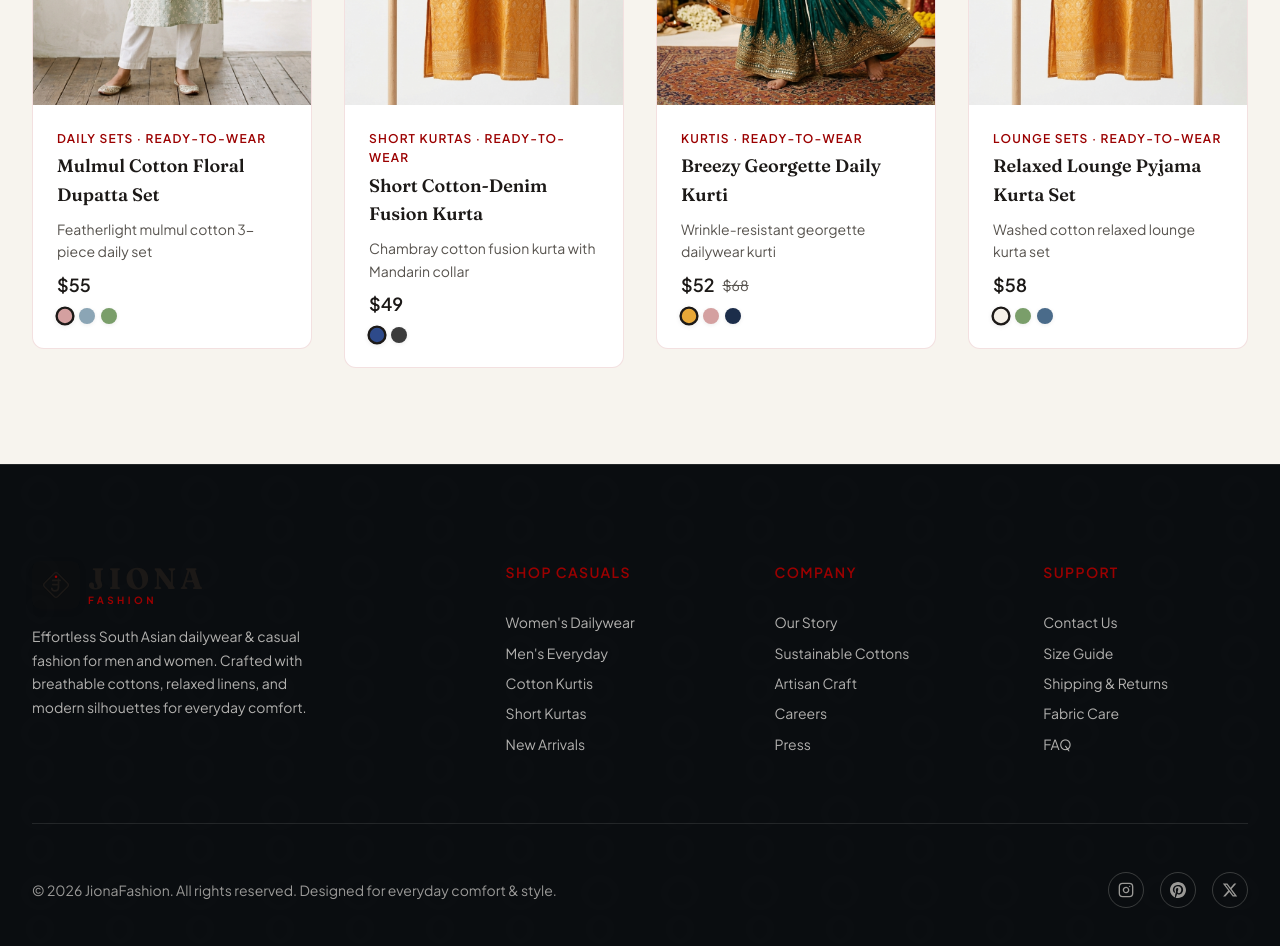
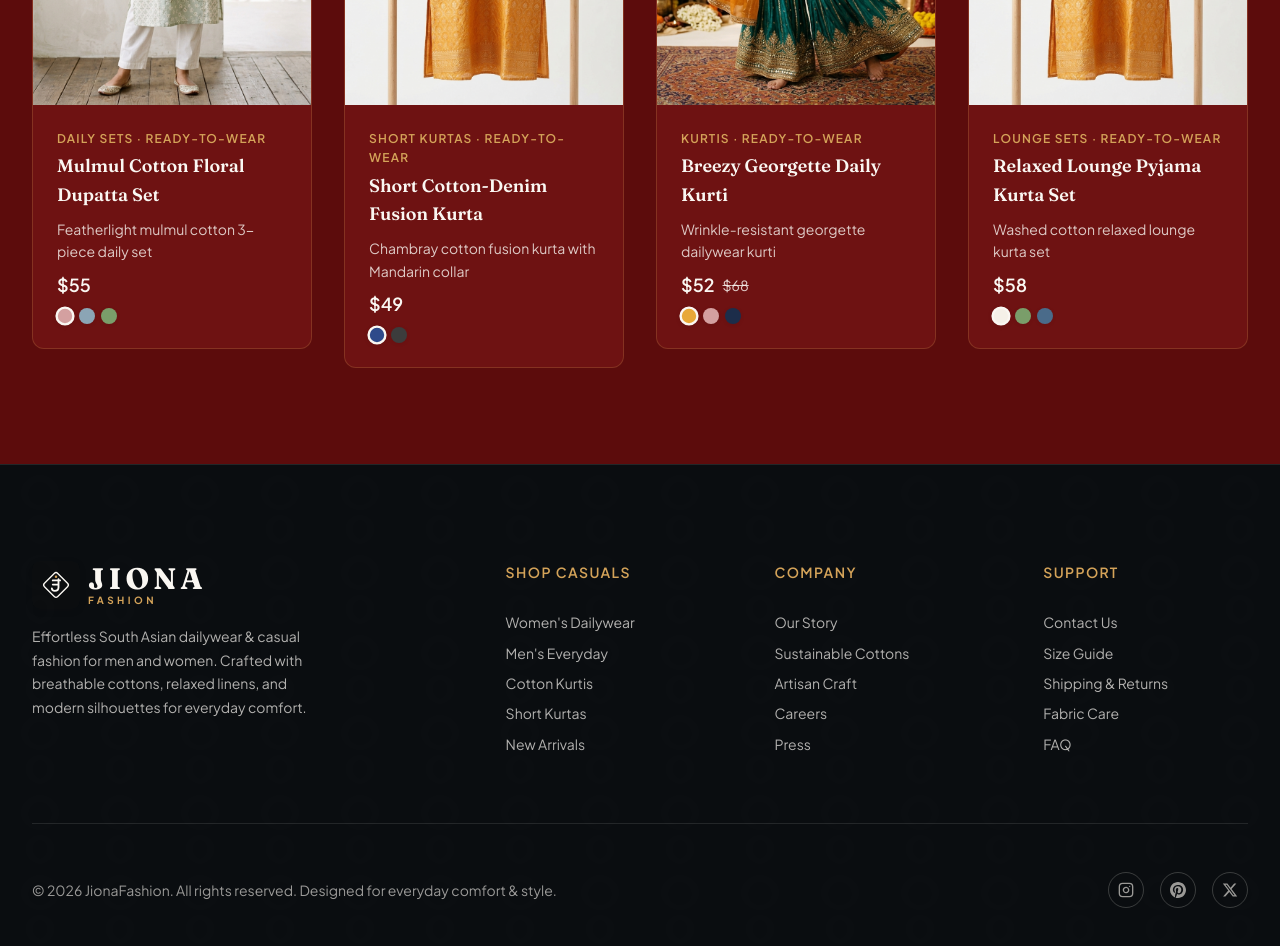
Before and after one commit to J1309/JFSS, a Next.js app: page /shop in a window 1280 px wide. Shown: the part 2040-2986 px from the top of the page. Built offline with nearby package versions, Linux system fonts and the light colour scheme.

Commit message:
Position JionaFashion logo emblem in upper-middle of Hero section and set Velvet Crimson as main website background color

```diff
--- a/src/app/globals.css
+++ b/src/app/globals.css
@@ -8,43 +8,45 @@
 
 /* ---------- CSS Custom Properties ---------- */
 :root {
-  /* Brand Colors — Crimson & Cashmere 2-Color Design System */
+  /* Brand Colors — Velvet Crimson Royal System */
   --crimson: #9B0000;
   --crimson-light: #C41A1A;
-  --crimson-dark: #6B0000;
-  --crimson-overlay: rgba(155, 0, 0, 0.10);
-
-  --grain-dot: rgba(255, 255, 255, 0.06);
-
-  --saffron: #9B0000;
-  --saffron-light: #C41A1A;
-  --saffron-dark: #6B0000;
-  --terracotta: #9B0000;
-  --terracotta-light: #C41A1A;
-  --champagne-gold: #9B0000;
-  --soft-gold: #9B0000;
-  --soft-gold-light: #C41A1A;
-  --mehendi-green: #5B7052;
-
-  /* Cashmere Ivory & White Neutrals */
-  --ivory: #F7F4EE;
+  --crimson-dark: #5C0C0C;
+  --crimson-deep: #4A0808;
+  --crimson-card: #6E1212;
+  --crimson-overlay: rgba(155, 0, 0, 0.20);
+
+  --grain-dot: rgba(255, 255, 255, 0.08);
+
+  --saffron: #D4A359;
+  --saffron-light: #F0C46A;
+  --saffron-dark: #B88538;
+  --terracotta: #D4A359;
+  --terracotta-light: #F0C46A;
+  --champagne-gold: #D4A359;
+  --soft-gold: #D4A359;
+  --soft-gold-light: #F0C46A;
+  --mehendi-green: #6E9B66;
+
+  /* Crisp Silk Cream & White Neutrals for Text Contrast */
+  --ivory: #FAF7F2;
   --cream: #FAF7F2;
   --warm-white: #FFFFFF;
-  --mist: #EFECE6;
-  --charcoal: #1C1917;
-  --charcoal-light: #292524;
-  --charcoal-muted: #57534E;
-
-  /* Functional System — Warm Cashmere Background & Deep Espresso Text */
-  --bg-primary: #F7F4EE;
-  --bg-secondary: #EFECE6;
-  --bg-card: #FFFFFF;
-  --bg-dark: #1C1917;
-  --text-primary: #1C1917;
-  --text-secondary: #57534E;
-  --text-inverse: #FAF7F2;
-  --border-color: rgba(155, 0, 0, 0.12);
-  --border-color-strong: rgba(155, 0, 0, 0.25);
+  --mist: rgba(255, 255, 255, 0.12);
+  --charcoal: #FAF7F2;
+  --charcoal-light: #EFECE6;
+  --charcoal-muted: rgba(250, 247, 242, 0.80);
+
+  /* Functional System — Velvet Crimson Background & Silk Cream Text */
+  --bg-primary: #5C0C0C;
+  --bg-secondary: #4A0808;
+  --bg-card: #6E1212;
+  --bg-dark: #3D0505;
+  --text-primary: #FAF7F2;
+  --text-secondary: rgba(250, 247, 242, 0.82);
+  --text-inverse: #4A0808;
+  --border-color: rgba(212, 163, 89, 0.22);
+  --border-color-strong: rgba(212, 163, 89, 0.40);
 
   /* Typography */
   --font-display: 'Fraunces', Georgia, serif;
@@ -338,41 +340,41 @@ input, textarea, select {
 }
 
 .btn-primary {
-  background: var(--crimson);
-  color: #FFFFFF;
+  background: var(--champagne-gold);
+  color: #4A0808;
   font-weight: 700;
 }
 
 .btn-primary:hover {
-  background: var(--crimson-light);
-  color: #FFFFFF;
+  background: #FAF7F2;
+  color: #4A0808;
   transform: translateY(-2px);
-  box-shadow: 0 8px 28px rgba(155, 0, 0, 0.35);
+  box-shadow: 0 8px 28px rgba(212, 163, 89, 0.45);
 }
 
 .btn-secondary {
-  background: rgba(155, 0, 0, 0.05);
+  background: rgba(255, 255, 255, 0.08);
   color: var(--text-primary);
-  border: 1.5px solid rgba(155, 0, 0, 0.22);
+  border: 1.5px solid rgba(212, 163, 89, 0.35);
 }
 
 .btn-secondary:hover {
-  background: var(--crimson);
-  color: #FFFFFF;
-  border-color: var(--crimson);
+  background: var(--champagne-gold);
+  color: #4A0808;
+  border-color: var(--champagne-gold);
   transform: translateY(-2px);
 }
 
 .btn-gold {
-  background: linear-gradient(135deg, var(--crimson), var(--crimson-light));
-  color: #FFFFFF;
+  background: linear-gradient(135deg, #D4A359, #F0C46A);
+  color: #4A0808;
   font-weight: 700;
 }
 
 .btn-gold:hover {
-  background: linear-gradient(135deg, var(--crimson-light), var(--crimson));
+  background: linear-gradient(135deg, #F0C46A, #D4A359);
   transform: translateY(-2px);
-  box-shadow: 0 0 30px rgba(155, 0, 0, 0.4);
+  box-shadow: 0 0 30px rgba(212, 163, 89, 0.5);
 }
 
 .btn-sm {
@@ -393,11 +395,11 @@ input, textarea, select {
   overflow: hidden;
   transition: all var(--transition-base);
   color: var(--text-primary);
-  box-shadow: 0 8px 24px rgba(44, 44, 44, 0.06);
+  box-shadow: 0 8px 28px rgba(0, 0, 0, 0.25);
 }
 
 .card:hover {
-  box-shadow: 0 16px 40px rgba(155, 0, 0, 0.12);
+  box-shadow: 0 16px 40px rgba(0, 0, 0, 0.4), 0 0 20px rgba(212, 163, 89, 0.2);
   border-color: var(--border-color-strong);
   transform: translateY(-4px);
 }
@@ -424,10 +426,10 @@ input, textarea, select {
 .gradient-hero {
   background: linear-gradient(
     135deg,
-    var(--bg-primary) 0%,
-    rgba(155, 0, 0, 0.10) 45%,
-    var(--bg-secondary) 75%,
-    var(--bg-primary) 100%
+    #5C0C0C 0%,
+    #4A0808 45%,
+    #6E1212 75%,
+    #5C0C0C 100%
   );
 }
 
@@ -440,7 +442,7 @@ input, textarea, select {
   content: '';
   position: absolute;
   inset: 0;
-  background-image: radial-gradient(rgba(255, 255, 255, 0.06) 1px, transparent 0);
+  background-image: radial-gradient(rgba(255, 255, 255, 0.08) 1px, transparent 0);
   background-size: 18px 18px;
   pointer-events: none;
   z-index: 1;
@@ -468,11 +470,11 @@ input, textarea, select {
   height: 66px;
   padding: 0 var(--space-xl);
   border-radius: var(--radius-full);
-  background: rgba(247, 244, 238, 0.92);
+  background: rgba(92, 12, 12, 0.90);
   backdrop-filter: blur(24px);
   -webkit-backdrop-filter: blur(24px);
-  border: 1px solid rgba(155, 0, 0, 0.15);
-  box-shadow: 0 16px 40px rgba(28, 25, 23, 0.08), 0 4px 12px rgba(155, 0, 0, 0.04);
+  border: 1px solid rgba(212, 163, 89, 0.30);
+  box-shadow: 0 16px 40px rgba(0, 0, 0, 0.4), 0 4px 12px rgba(0, 0, 0, 0.2);
 }
 
 /* ---------- Brand Logo Component ---------- */
@@ -735,6 +737,98 @@ input, textarea, select {
   max-width: 600px;
 }
 
+/* ---------- Hero Upper-Middle Big Logo Header ---------- */
+.hero-upper-middle-header {
+  position: relative;
+  z-index: 3;
+  width: 100%;
+  max-width: 1320px;
+  margin: 0 auto var(--space-2xl) auto;
+  padding: var(--space-xl) var(--space-2xl) 0 var(--space-2xl);
+  display: flex;
+  justify-content: center;
+  align-items: center;
+}
+
+.hero-top-big-logo {
+  display: flex;
+  flex-direction: column;
+  align-items: center;
+  justify-content: center;
+  text-align: center;
+  gap: var(--space-md);
+  padding: 24px 44px;
+  border-radius: var(--radius-xl);
+  background: rgba(110, 18, 18, 0.65);
+  backdrop-filter: blur(20px);
+  -webkit-backdrop-filter: blur(20px);
+  border: 1px solid rgba(212, 163, 89, 0.35);
+  box-shadow: 0 16px 50px rgba(0, 0, 0, 0.4), 0 0 30px rgba(212, 163, 89, 0.15);
+  cursor: pointer;
+  user-select: none;
+}
+
+.hero-big-symbol-box {
+  width: 72px;
+  height: 72px;
+  border-radius: var(--radius-xl);
+  background: #4A0808;
+  color: var(--champagne-gold);
+  border: 1.5px solid rgba(212, 163, 89, 0.4);
+  display: flex;
+  align-items: center;
+  justify-content: center;
+  box-shadow: 0 8px 24px rgba(212, 163, 89, 0.25);
+}
+
+.hero-big-text-group {
+  display: flex;
+  flex-direction: column;
+  align-items: center;
+  gap: 4px;
+}
+
+.hero-big-title {
+  font-family: var(--font-display);
+  font-size: clamp(2rem, 4vw, 2.8rem);
+  font-weight: 700;
+  letter-spacing: 0.24em;
+  color: var(--text-primary);
+  line-height: 1;
+  text-shadow: 0 2px 10px rgba(0, 0, 0, 0.3);
+}
+
+.hero-big-subtitle {
+  font-size: 0.72rem;
+  font-weight: 700;
+  letter-spacing: 0.36em;
+  color: var(--champagne-gold);
+  text-transform: uppercase;
+}
+
+.hero-big-tag-pill {
+  display: inline-flex;
+  align-items: center;
+  gap: 8px;
+  padding: 4px 16px;
+  border-radius: var(--radius-full);
+  background: rgba(212, 163, 89, 0.15);
+  border: 1px solid rgba(212, 163, 89, 0.3);
+  font-size: var(--text-xs);
+  font-weight: 600;
+  color: var(--champagne-gold);
+  letter-spacing: 0.08em;
+  text-transform: uppercase;
+}
+
+.pill-gold-dot {
+  width: 7px;
+  height: 7px;
+  border-radius: 50%;
+  background: var(--champagne-gold);
+  box-shadow: 0 0 8px var(--champagne-gold);
+}
+
 /* ---------- Hero Looping Logo Badge ---------- */
 .hero-looping-logo {
   display: inline-flex;
```
Also changed, not shown: src/components/home/HeroLoopingLogo.tsx (+40 -34 lines), src/components/home/HeroSection.tsx (+5 -2 lines).
